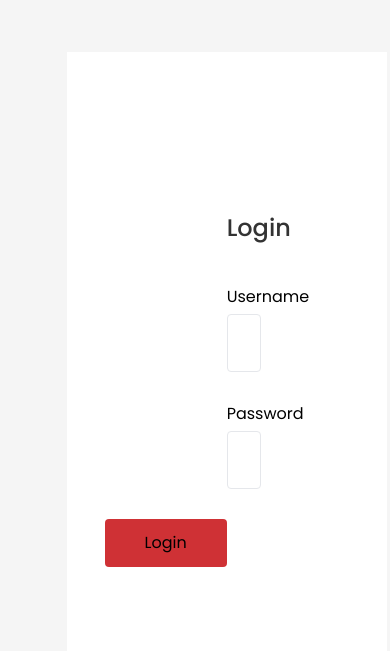
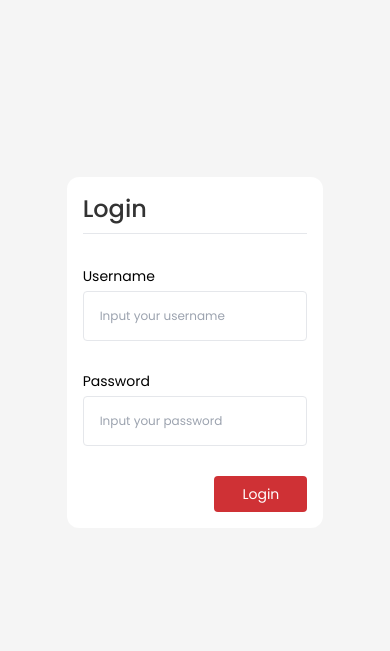
Before and after one commit to calvindany/my-trip-memo, a CodeIgniter 4 app: the page made by app/Views/admins/login.php in a window 390 px wide. Shown: the part 70-721 px from the top of the page. Run offline with PHP 8.4 and a stand-in for CodeIgniter, Linux system fonts and the light colour scheme; the template is opened without the code that fills it, so the values that code supplies are empty; some libraries are stand-ins or nearby versions.

Commit message:
fixed: login form responsive layout

```diff
--- a/app/Views/admins/login.php
+++ b/app/Views/admins/login.php
@@ -5,7 +5,7 @@
       <div
         class="custom-content flex flex-col items-start justify-center h-full"
       >
-        <div class="card bg-white w-full max-h-[600px] p-40">
+        <div class="card rounded-xl bg-white w-full max-h-[600px] p-4 md:p-12 lg:p-40">
           <div class="w-full text-left mb-8">
             <h1 class="font-poppins font-medium text-2xl text-darkgrey mb-2">
               Login
@@ -14,11 +14,11 @@
           </div>
           <form action="/admin/login" method="post" class="w-full flex flex-col gap-5">
             <div class="form-control">
-              <label for="username">Username</label>
+              <label for="username" class="text-sm md:text-base">Username</label>
               <input
                 type="text"
                 placeholder="Input your username"
-                class="p-4 border rounded"
+                class="p-4 border rounded text-xs md:text-sm"
                 name="username"
                 value="<?= session('input.username') ?? '' ?>"
               />
@@ -27,11 +27,11 @@
               <?php } ?>
             </div>
             <div class="form-control">
-              <label for="username">Password</label>
+              <label for="username" class="text-sm md:text-base">Password</label>
               <input
                 type="password"
                 placeholder="Input your password"
-                class="p-4 border rounded"
+                class="p-4 border rounded text-xs md:text-sm"
                 name="password"
                 value="<?= session('input.password') ?? '' ?>"
               />
@@ -43,7 +43,7 @@
               <p class="text-sm font-poppins text-redblood"><?= session('errors')['message'] ?></p>
             <?php } ?>
             <div class="flex justify-end">
-              <button type="submit" class="bg-redblood px-10 py-3 rounded">
+              <button type="submit" class="bg-redblood px-7 py-2 md:px-10 md:py-3 text-sm md:text-base text-white rounded">
                 Login
               </button>
             </div>
```
